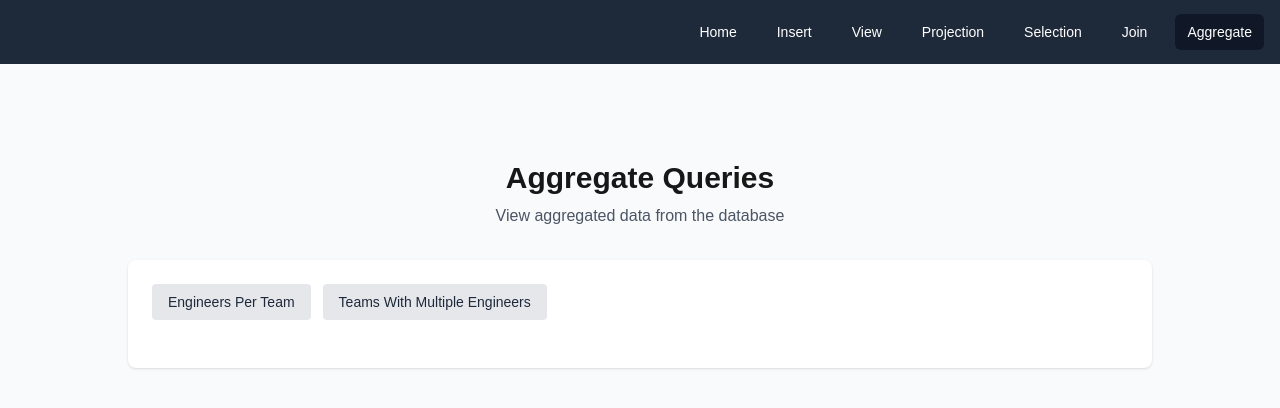
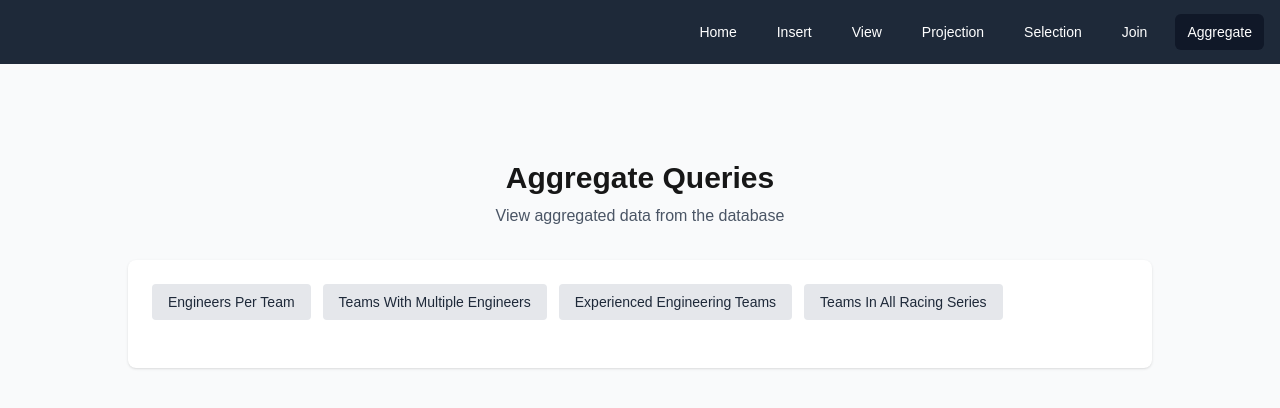
Before and after one commit to NOTDanOS/Motorsport_Database, a Next.js app in the folder frontend/: page /aggregate in a window 1280 px wide. Shown: the top 408 px of the page. Built offline with nearby package versions, Linux system fonts and the light colour scheme.

Commit message:
Attempt to fix incorrect import and typo in EngineerAssigment table

```diff
--- a/frontend/src/app/aggregate/page.js
+++ b/frontend/src/app/aggregate/page.js
@@ -13,6 +13,8 @@ export default function AggregatePage() {
   const queryColumnHeaders = {
     "engineers-per-team": ["Team Name", "Engineer Count"],
     "teams-with-multiple-engineers": ["Team Name", "Engineer Count"],
+    "experienced-engineering-teams": ["Team ID", "Average Experience"],
+    "teams-in-all-series": ["Team ID"],
   };
 
   const aggregateQueries = [
@@ -25,6 +27,16 @@ export default function AggregatePage() {
       id: "teams-with-multiple-engineers",
       name: "Teams With Multiple Engineers",
       description: "Shows teams that have more than one engineer assigned",
+    },
+    {
+      id: "experienced-engineering-teams",
+      name: "Experienced Engineering Teams",
+      description: "Engineering teams with above average experience levels",
+    },
+    {
+      id: "teams-in-all-series",
+      name: "Teams In All Racing Series",
+      description: "Teams that participate in all racing series",
     },
   ];
 
```
Also changed, not shown: 2 other files (tests, documents, lock files or other folders).
